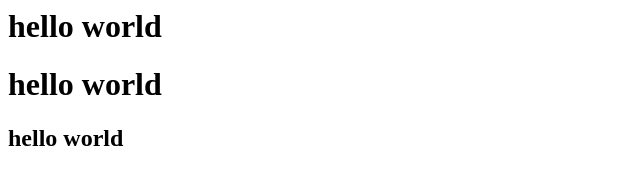
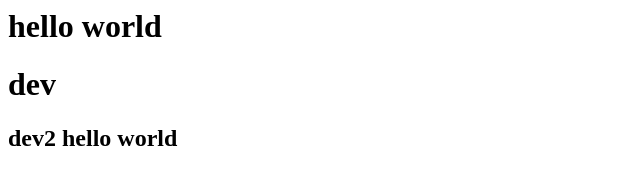
Before and after one commit to wilmosfang/test, a plain HTML site: page index.html in a window 1280 px wide. Shown: the whole page, without its empty margins (0-640 px from the left). Drawn offline with Linux system fonts and the light colour scheme.

Commit message:
modi dev

```diff
--- a/index.html
+++ b/index.html
@@ -1,3 +1,3 @@
 <h1>hello world</h1>
-<h1>hello world</h1>
-<h2>hello world</h2>
+<h1>dev</h1>
+<h2>dev2 hello world</h2>
```
